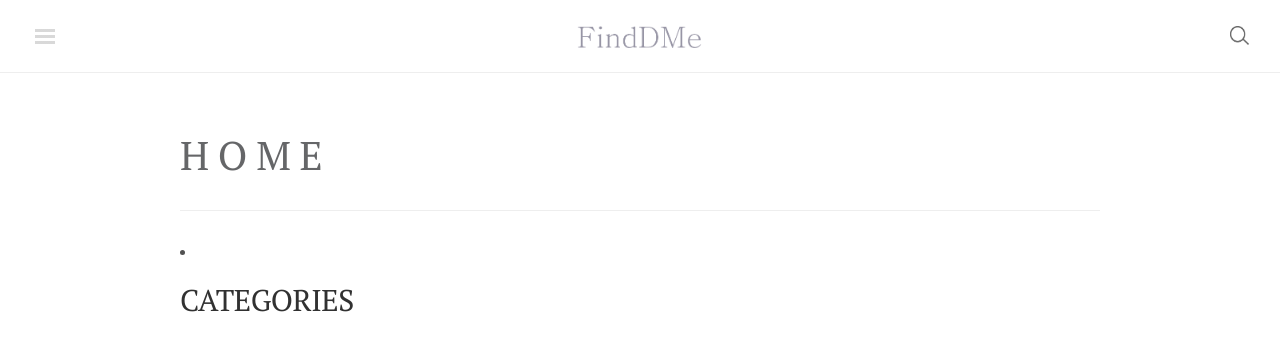
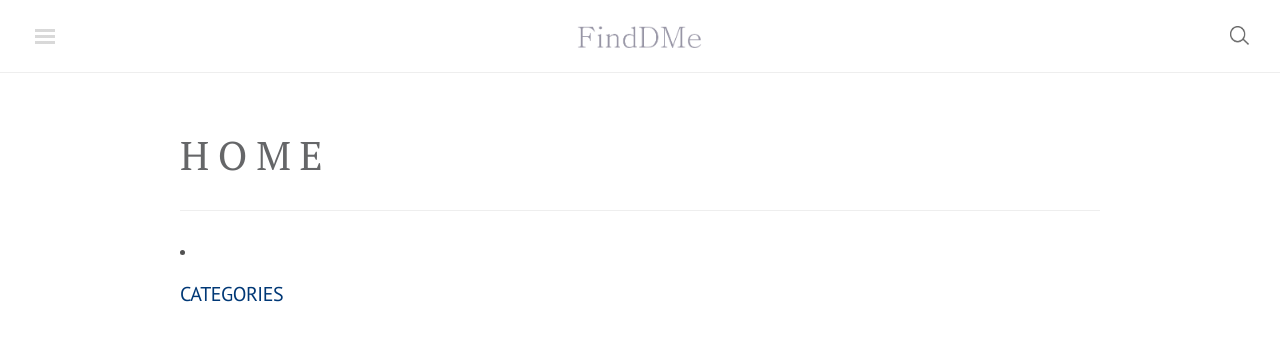
Before and after one commit to finddme/finddme.github.io, a Jekyll site: the page built from blog/home.html, in a window 1280 px wide. Shown: the top 351 px of the page. Built offline with Jekyll 4.4.1, drawn with Linux system fonts in a browser that asks for light colours; nearby versions of some CDN libraries; comment, search, counter and statistics services are not loaded.

Commit message:
Update home.html

```diff
--- a/blog/home.html
+++ b/blog/home.html
@@ -27,10 +27,10 @@ title: H o m e
       <span class="{% if sub_len > 0 %}foldable{% endif %}"> -->
 <!--       <a class="post-title {% if page.url == nav[1][0] %}active{% endif %}" href="{{ url }}"> -->
       <li style="margin-bottom: -0.7rem;">
-        <h2 id="{% if page.url == nav[1][0] %}{% endif %}" href="{{ url }}">{{ nav[0] }}</h2>
-<!--         <h4><a class="tags-expo-section {% if page.url == nav[1][0] %}{% endif %}" href="{{ url }}"> -->
-<!--             {{ nav[0] }} -->
-<!--         </a></h4> -->
+<!--         <h2 id="{% if page.url == nav[1][0] %}{% endif %}" href="{{ url }}">{{ nav[0] }}</h2> -->
+        <h4><a class="tags-expo-section {% if page.url == nav[1][0] %}{% endif %}" href="{{ url }}">
+            {{ nav[0] }}
+        </a></h4>
       </li>
     {% endfor %}
   </div>
```
